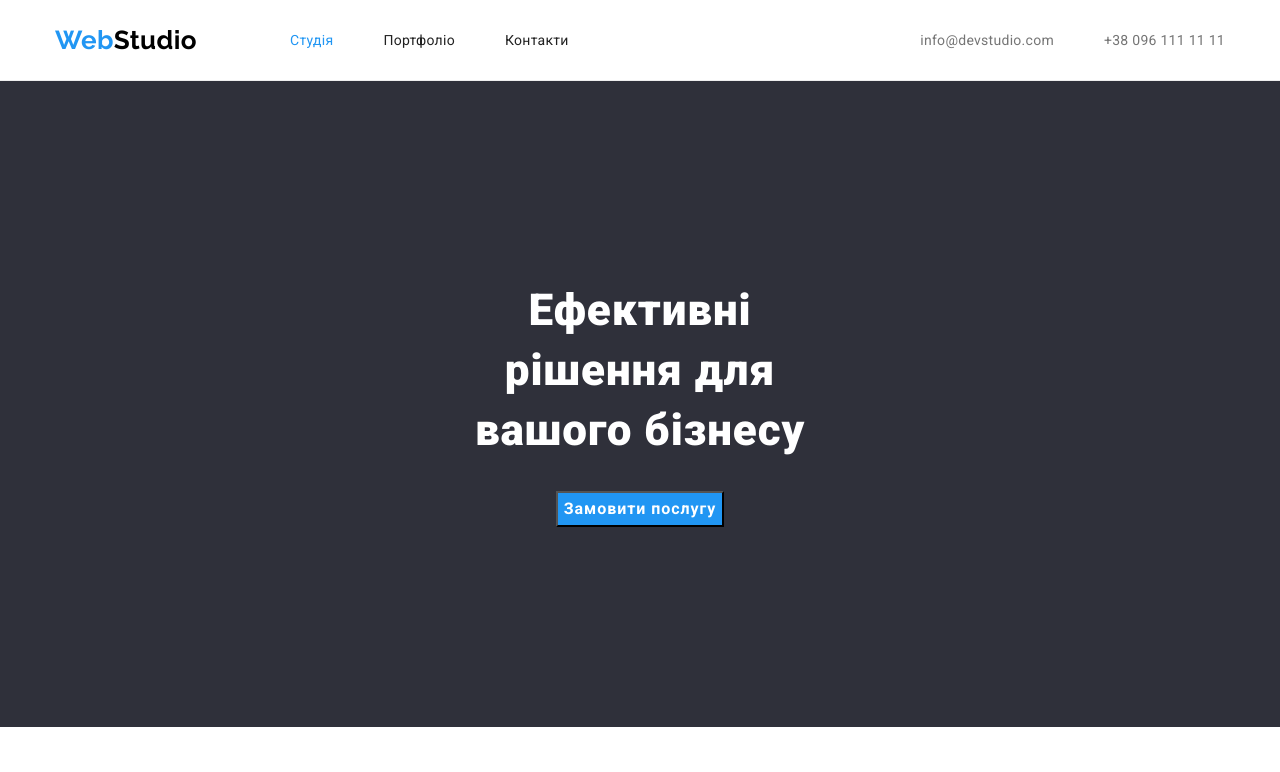
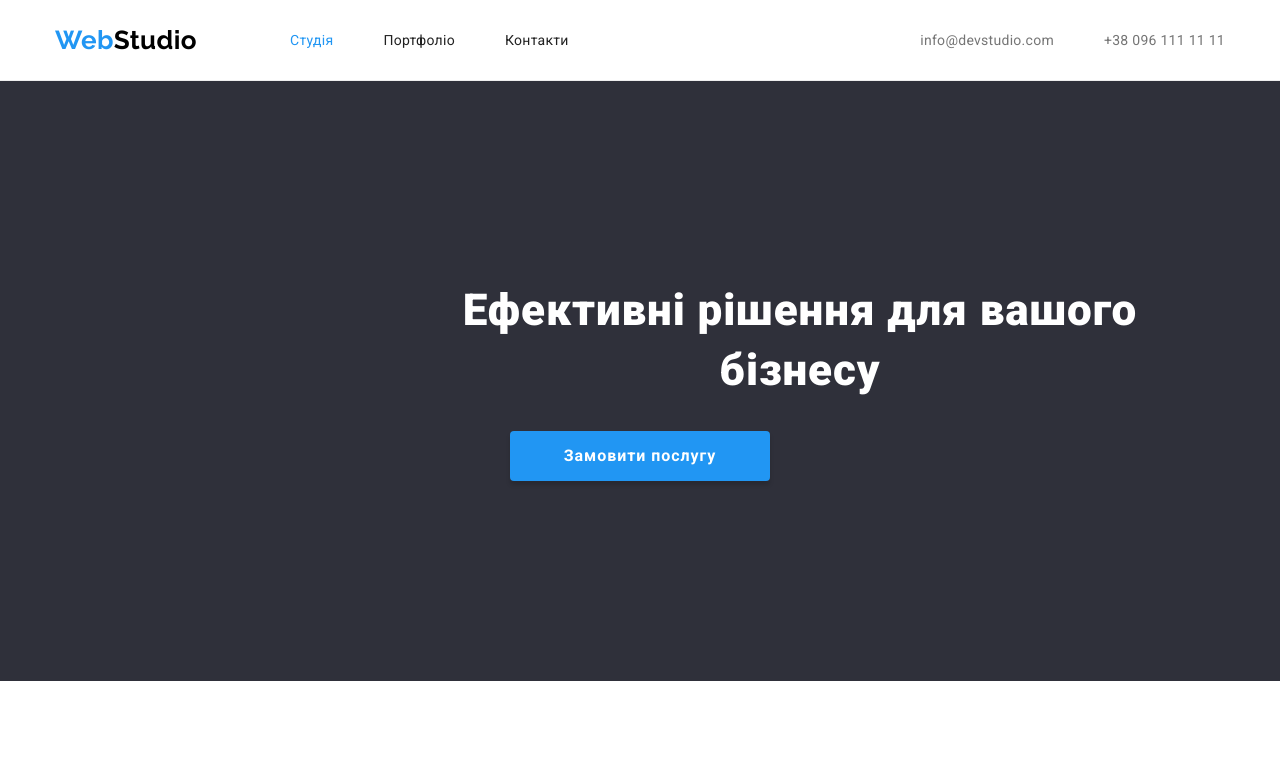
Before and after one commit to nezalonov-serhii/file-cabinet, a plain HTML site: page index.html in a window 1280 px wide. Shown: the top 772 px of the page. Drawn offline with nearby package versions, Linux system fonts and the light colour scheme.

Commit message:
исправляет ссылки логотипа

```diff
--- a/css/styles.css
+++ b/css/styles.css
@@ -164,6 +164,7 @@ h2 {
     color: var(--whitecolor);
     text-align: center;
     margin-bottom: 30px;
+    min-width: 696px;
 
     font-weight: 900;
     font-size: 44px;
@@ -176,6 +177,11 @@ h2 {
     cursor: pointer;
     display: block;
     margin: 0 auto;
+    box-shadow: 0px 4px 4px rgba(0, 0, 0, 0.15);
+    border-radius: 4px;
+    border: none;
+    padding: 10px 32px;
+    min-width: 260px;
 
     font-weight: 700;
     font-size: 16px;
--- a/index.html
+++ b/index.html
@@ -20,7 +20,7 @@
     <header class="head">
         <div class="container">
             <nav class="navigation">
-                <a href="/" class="logo "><span>Web</span>Studio</a>
+                <a href="./" class="logo "><span>Web</span>Studio</a>
                 <a href="./index.html" class="titel focus active-page litter-small">Студія</a>
                 <a href="./portfolio.html" class="titel focus litter-small">Портфоліо</a>
                 <a href="/" class="titel focus litter-small">Контакти</a>
@@ -134,7 +134,7 @@
     <!-- Футер -->
     <footer class="footer">
         <div class="container">
-            <a href="/" class="logo"><span>Web</span>Studio</a>
+            <a href="./" class="logo"><span>Web</span>Studio</a>
 
             <address class="footer-contacts">
                 <p>м. Київ, пр-т Лесі Українки, 26</p>
```
Also changed, not shown: portfolio.html (+2 -2 lines).
